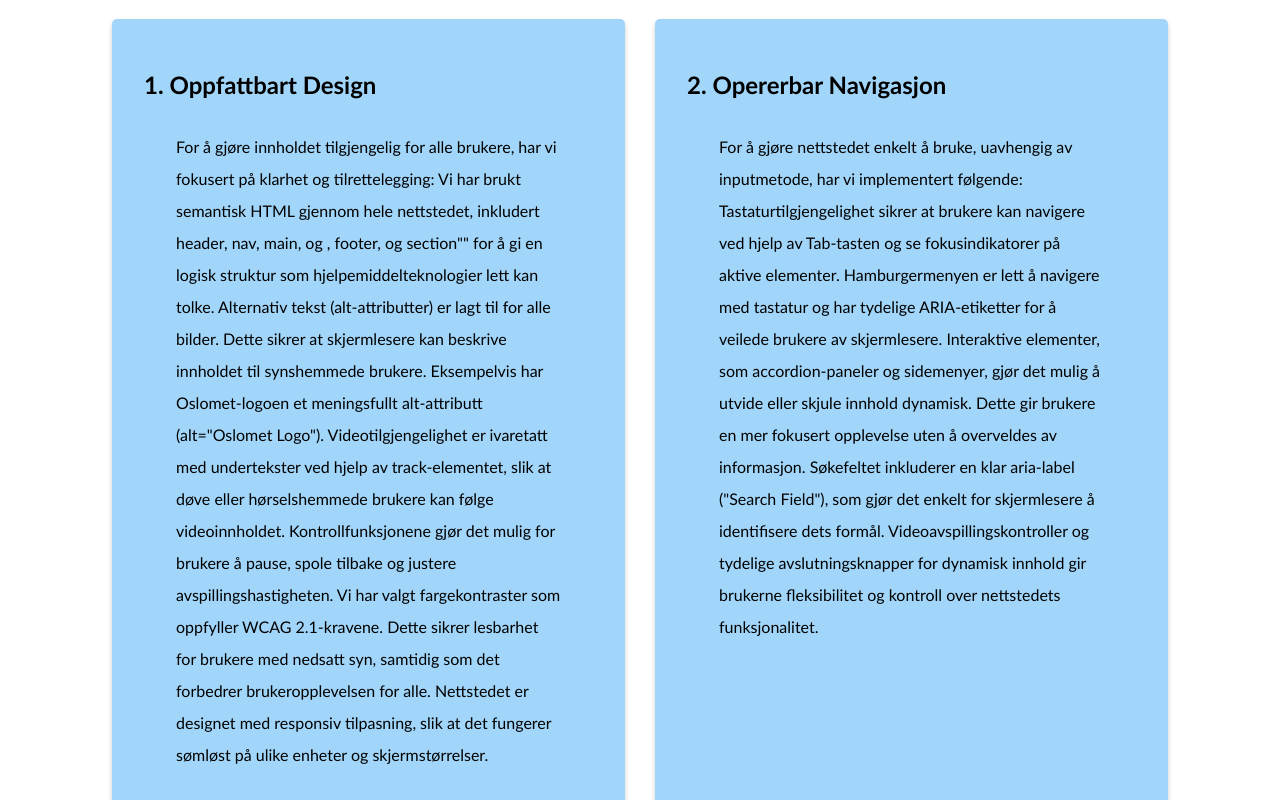
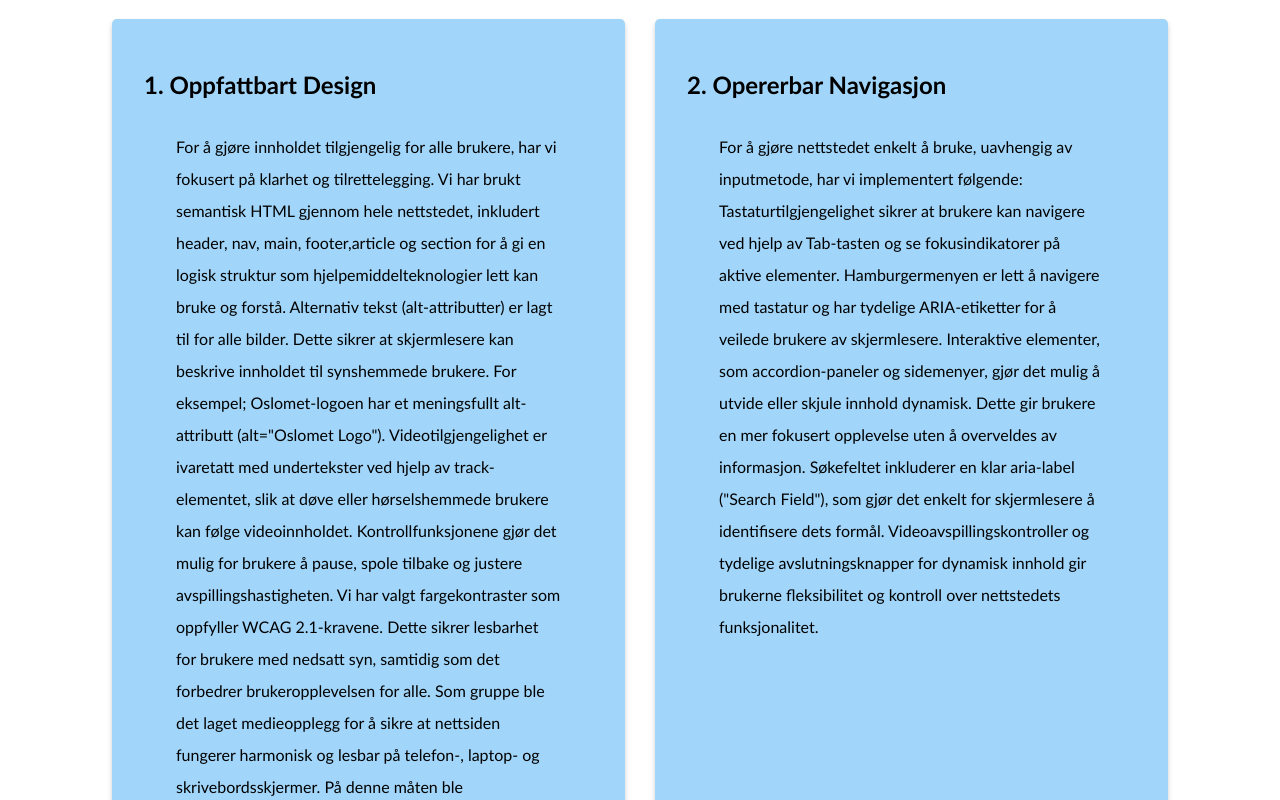
Before and after one commit to hasibegokmen/Eksamen_Project, a plain HTML site: page WebUtv_Eksamen/accessibility.html in a window 1280 px wide. Shown: the part 700-1500 px from the top of the page. Drawn offline with Linux system fonts and the light colour scheme.

Commit message:
accesibility page

```diff
--- a/WebUtv_Eksamen/accessibility.html
+++ b/WebUtv_Eksamen/accessibility.html
@@ -72,7 +72,7 @@
     <section class="accesibility-page">
         <article>
 
-    <h1> Tilgjengelighetsrapport for Nettstedet Vårt</h1>
+    <h1> Tilgjengelighetsrapport for Nettstedet </h1>
     <p>Tilgjengelighet har vært en grunnleggende del av utviklingen av nettstedet vårt.
         Vi har nøye vurdert universell design for å sikre at brukere med ulike evner kan
         navigere og samhandle med nettstedet uten hindringer. Denne rapporten beskriver
@@ -103,13 +103,16 @@
     <section class="accesibility-testing">
         <article>
             <h2>1. Oppfattbart Design</h2>
-            <p> For å gjøre innholdet tilgjengelig for alle brukere, har vi fokusert på klarhet og tilrettelegging:
-                Vi har brukt semantisk HTML gjennom hele nettstedet, inkludert header, nav, main, og ,
-                footer, og section"" for å gi en logisk struktur som hjelpemiddelteknologier lett kan tolke.
-                Alternativ tekst (alt-attributter) er lagt til for alle bilder. Dette sikrer at skjermlesere kan beskrive innholdet til synshemmede brukere. Eksempelvis har Oslomet-logoen et meningsfullt alt-attributt (alt="Oslomet Logo").
-                Videotilgjengelighet er ivaretatt med undertekster ved hjelp av track-elementet, slik at døve eller hørselshemmede brukere kan følge videoinnholdet. Kontrollfunksjonene gjør det mulig for brukere å pause, spole tilbake og justere avspillingshastigheten.
+            <p> For å gjøre innholdet tilgjengelig for alle brukere, har vi fokusert på klarhet og tilrettelegging.
+                Vi har brukt semantisk HTML gjennom hele nettstedet, inkludert header, nav, main,
+                footer,article og section for å gi en logisk struktur som hjelpemiddelteknologier lett kan bruke og forstå.
+                Alternativ tekst (alt-attributter) er lagt til for alle bilder. Dette sikrer at skjermlesere kan beskrive innholdet til synshemmede brukere.
+                For eksempel;  Oslomet-logoen har et meningsfullt alt-attributt (alt="Oslomet Logo").
+                Videotilgjengelighet er ivaretatt med undertekster ved hjelp av track-elementet, slik at døve eller hørselshemmede brukere kan følge videoinnholdet.
+                 Kontrollfunksjonene gjør det mulig for brukere å pause, spole tilbake og justere avspillingshastigheten.
                 Vi har valgt fargekontraster som oppfyller WCAG 2.1-kravene. Dette sikrer lesbarhet for brukere med nedsatt syn, samtidig som det forbedrer brukeropplevelsen for alle.
-                Nettstedet er designet med responsiv tilpasning, slik at det fungerer sømløst på ulike enheter og skjermstørrelser. </p>
+                Som gruppe ble det laget medieopplegg for å sikre at nettsiden fungerer harmonisk og lesbar på telefon-, laptop- og skrivebordsskjermer.
+                På denne måten ble tilgjengeligheten sikret på disse enhetene. </p>
         </article>
         <article>
             <h2>2. Opererbar Navigasjon</h2>
```
